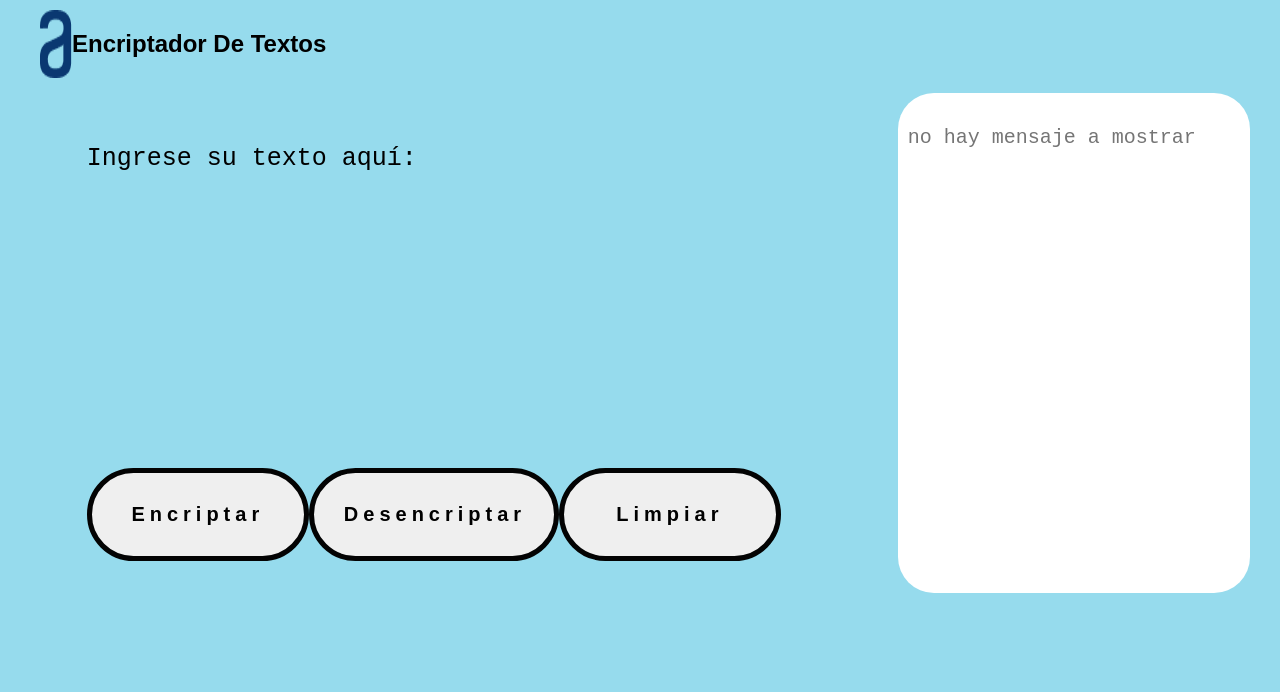
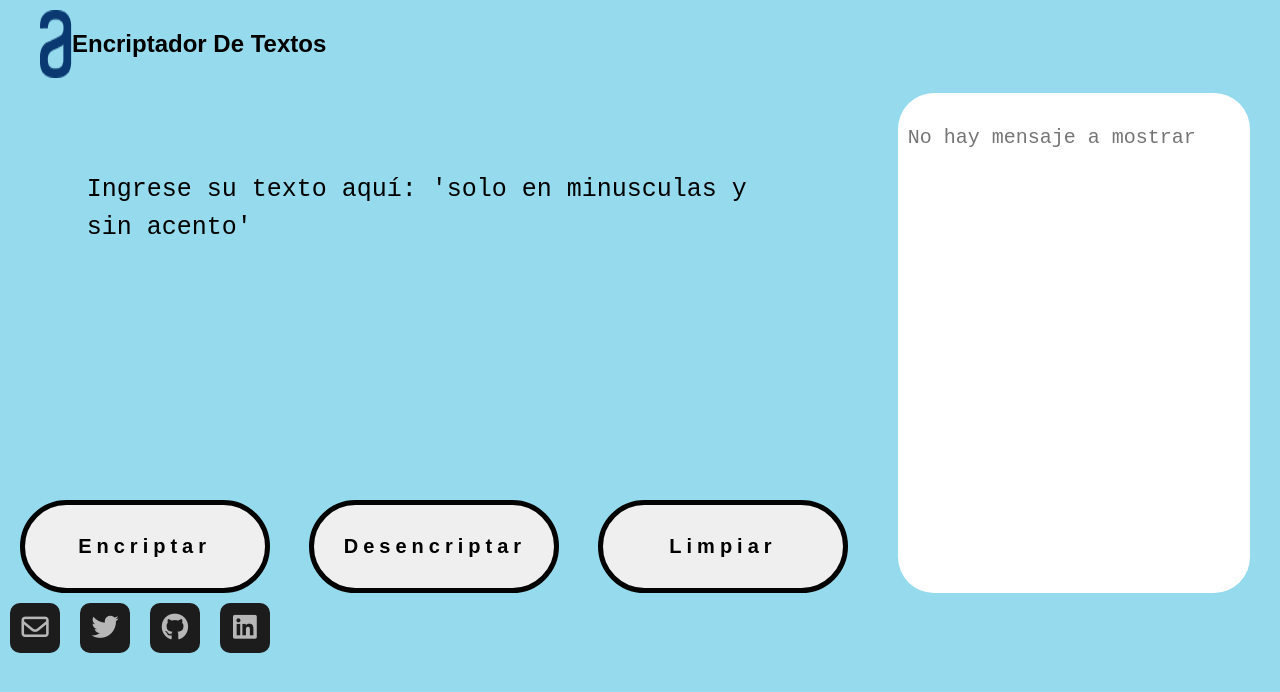
Before and after one commit to ijimenez08/Encriptador-Oracle-ONE, a plain HTML site: page index.htm in a window 1280 px wide. Drawn offline with Linux system fonts and the light colour scheme.

Commit message:
mejoras en codigo add media social 	modified:   index.htm 	modified:   main.css 	modified:   main.js

```diff
--- a/index.htm
+++ b/index.htm
@@ -6,6 +6,8 @@
     <meta name="viewport" content="width=device-width, initial-scale=1.0">
     <title>Encriptar Y Desencriptar</title>
     <link rel="stylesheet" href="main.css">
+
+
 
 </head>
 <body>
@@ -19,18 +21,36 @@
 
         <main>
           <section class="encriptar-mensaje">
-            <textarea id="cuadrotxt" type="text" class="texboxarea" cols="50" rows="10" placeholder="Ingrese su texto aquí:"></textarea>
+            <textarea id="cuadrotxt" type="text" class="texboxarea" cols="50" rows="10" placeholder="Ingrese su texto aquí: 'solo en minusculas y sin acento'"></textarea>
             <div class="botones">
                 <button id="boton1" class="boton1">Encriptar</button>
                 <button id="boton2" class="boton2">Desencriptar</button>
                 <button id="boton3" class="boton3" type="reset">Limpiar</button>
+
             </div>
+
           </section>
-        <div class="salida">
-            <textarea class="resultado" name="codigox" id="mss" cols="30" rows="10" placeholder="no hay mensaje a mostrar"></textarea>
+          <div class="salida">
+            <textarea class="resultado" name="codigox" id="mss" cols="30" rows="10" placeholder="No hay mensaje a mostrar"></textarea>
           </div>
         </main>
+        <div>
+          <a href="#" class="link" id="correo">
+              <i class="fa-regular fa-envelope"></i>
+          </a>
+          <a href="https://twitter.com/isaacjm08" class="link" target="_blank" target="_blank">
+              <i class="fab fa-twitter twitter" target="_blank"></i>
+          </a>
+          <a href="https://github.com/ijimenez08" class="link" target="_blank">
+              <i class="fa-brands fa-github" ></i>
+          </a>
+          <a href="https://www.linkedin.com/in/isaac-jimenez-60691288" class="link" target="_blank">
+              <i class="fab fa-linkedin linkedin" target="_blank"></i>
+          </a>
+      </div>
+
 
       <script src="main.js"></script>
+      <script src="https://kit.fontawesome.com/72fa4cfcda.js" crossorigin="anonymous"></script>
 </body>
 </html>
--- a/main.css
+++ b/main.css
@@ -60,12 +60,13 @@ body
     font-size: 25px;
   }
 
+
   .botones
 {
-    display: flex;
-    flex-direction: row;
-    width: 80%;
-    margin: auto;
+  margin: 0;
+  padding: 0;
+  box-sizing: border-box;
+
 
 }
 
@@ -89,13 +90,10 @@ body
   }
   .boton1:hover,.boton2:hover, .boton3:hover
   {
-    box-shadow: 0 5px 50px 0 rgb(0, 183, 255) inset,
-                0 5px 50px 0 rgb(0, 183, 255),
-                0 5px 50px 0 rgb(0, 183, 255) inset,
-                0 5px 50px 0 rgb(0, 183, 255);
-
-    text-shadow: 0 0 5px rgb(0, 183, 255),
-                 0 0 5px rgb(0, 183, 255);
+    border: 4px solid #3e94e5;
+    box-shadow: #3e94e5 0px 0px 15px 0px inset,
+                #3e94e5 0px 0px 15px 0px;
+    border-radius: 16px;
 
   }
 
@@ -139,6 +137,96 @@ body
     overflow: auto;
     line-height: 150%;
   }
+  /*social media ccs*/
+
+  div {
+    display: flex;
+}
+
+.link {
+    text-decoration: none;
+    color: #b7b7b7;
+    margin: 10px;
+    width: 50px;
+    height: 50px;
+    display: flex;
+    justify-content: center;
+    align-items: center;
+    background: rgb(28, 28, 28);
+    border-radius: 10px;
+    position: relative;
+    transition: 0.4s;
+}
+
+.link:hover {
+    transform: rotate(45deg);
+}
+
+.link::before {
+    content: " ";
+    position: absolute;
+    width: 100%;
+    height: 100%;
+    opacity: 0;
+    background: #373737;
+    border-radius: 10px;
+    transition: opasity 0.2s;
+}
+
+.link:hover::before {
+    opacity: 0.4;
+}
+
+.link:nth-child(1)::before {
+    background: #c32a2a;
+}
+
+.link:nth-child(2)::before {
+    background: #1da1f2;
+}
+
+.link:nth-child(3)::before {
+    background: #25d366;
+}
+
+.link:nth-child(4)::before {
+    background: #0a66c2;
+}
+
+.link:hover::before {
+    transform: translate(-4px, -4px);
+    filter: blur(10px);
+}
+
+.link i {
+    font-size: 1.7em;
+    transition: all 0.4s;
+}
+
+.link:hover i {
+    color: #c8c8c8;
+    transform: rotate(-45deg);
+}
+
+.link:hover i.envelope
+ {
+    color: #c32a2a;
+}
+
+.link:hover i.twitter
+{
+    color: #1da1f2;
+}
+
+.link:hover i.whatsapp
+{
+    color: #25d366;
+}
+
+.link:hover i.linkedin
+{
+    color: #0a66ca;
+}
 
   /*Parametros que permite la pagina sea Responsive*/
   @media only screen and (max-width: 750px)
--- a/main.js
+++ b/main.js
@@ -3,12 +3,14 @@ let resultado =  document.getElementById("resultado");
 let boton1 = document.getElementById("boton1");
 let boton2 = document.getElementById("boton2");
 let boton3 =document.getElementById("boton3");
+let email =document.getElementById("correo");
 
 texbox.focus();
 
 boton1.addEventListener("click",encriptar);
 boton2.addEventListener("click",desencriptar);
 boton3.addEventListener("click",limpiar);
+email.addEventListener("click",emailmss);
 
 
 
@@ -38,3 +40,8 @@ function limpiar()
     document.getElementById("cuadrotxt").value = "";
     document.getElementById("mss").value = "";
 }
+function emailmss()
+{
+    window.alert("mi correo es: isaacjimenez09@gmail.com");
+
+}
```
